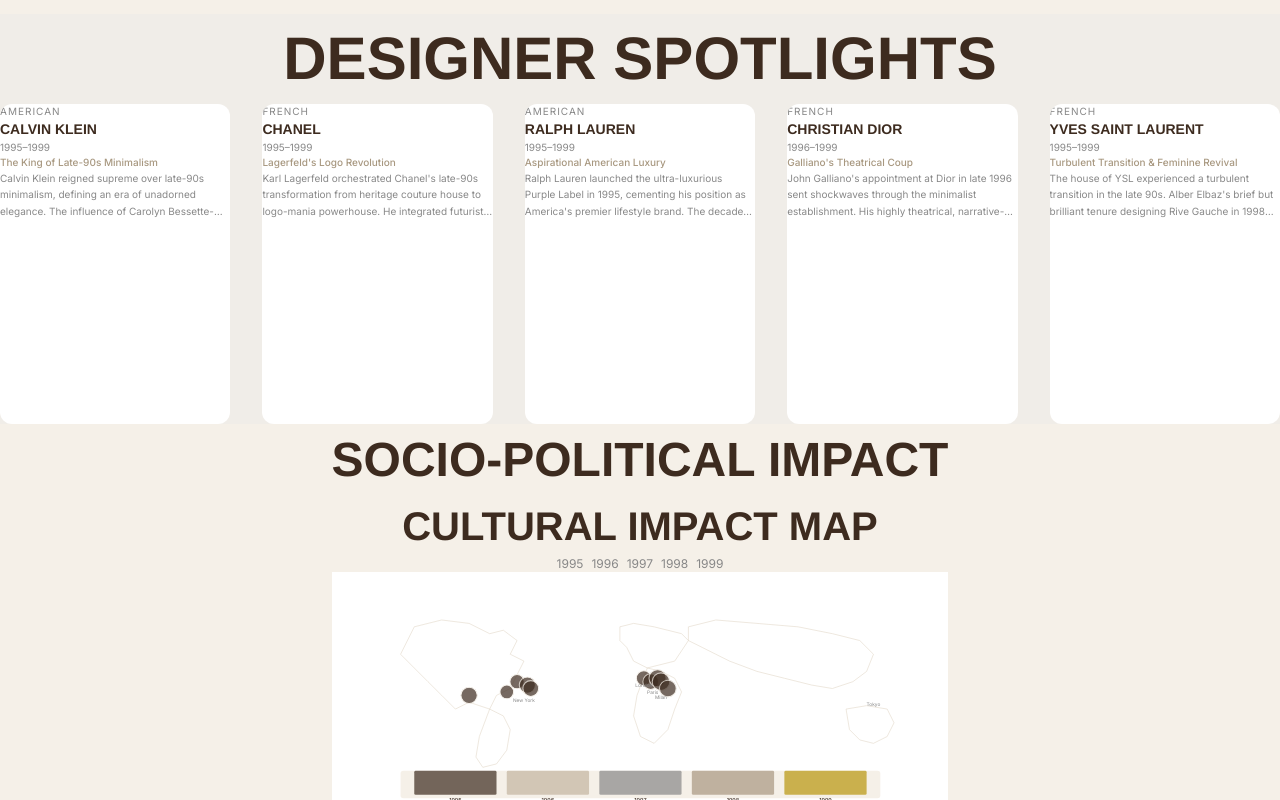
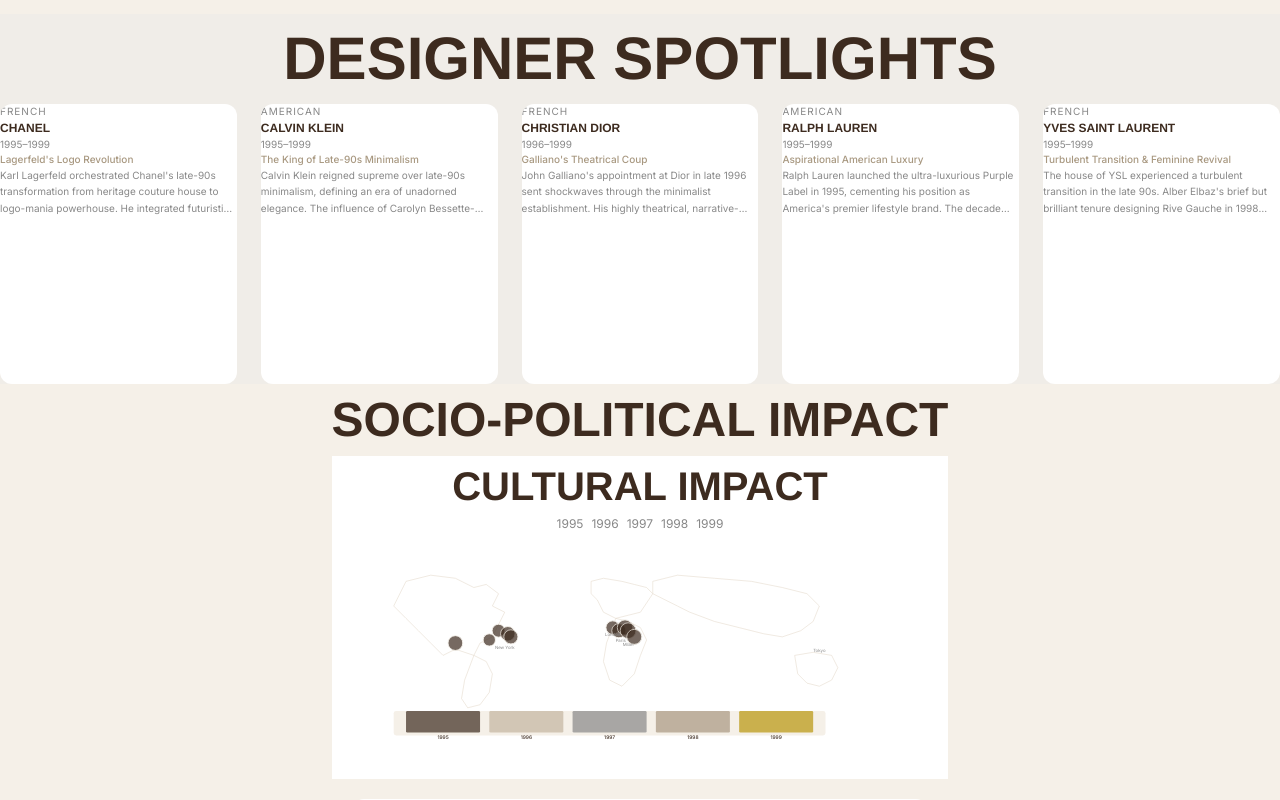
Before and after one commit to a0-s0/HUDT_Y2_AS, a Next.js app: page / in a window 1280 px wide. Shown: the part 940-1740 px from the top of the page. Built offline with nearby package versions, Linux system fonts and the light colour scheme.

Commit message:
feat: bigger world map, reorder designer cards French-American, smaller cards with more padding

```diff
--- a/src/app/page.tsx
+++ b/src/app/page.tsx
@@ -27,7 +27,7 @@
         <TrendQuiz />
       </div>
 
-      <div className="pb-32"></div>
+      <div className="pb-48"></div>
 
       <footer className="py-20 px-4">
         <div className="max-w-7xl mx-auto text-center">
--- a/src/components/DesignerSpotlights.tsx
+++ b/src/components/DesignerSpotlights.tsx
@@ -23,7 +23,7 @@
             </h2>
           </motion.div>
 
-          <div className="grid grid-cols-1 sm:grid-cols-2 lg:grid-cols-3 xl:grid-cols-5 gap-6 md:gap-8 justify-center">
+          <div className="grid grid-cols-1 sm:grid-cols-2 lg:grid-cols-3 xl:grid-cols-5 gap-4 md:gap-6 justify-center">
             {designerData.map((designer, index) => (
               <motion.div
                 key={designer.id}
@@ -34,19 +34,19 @@
                 onClick={() => setSelectedDesigner(designer)}
                 className="relative group cursor-pointer"
               >
-                <div className="relative h-[320px] overflow-hidden bg-white rounded-xl">
-                  <div className="relative z-10 p-6">
-                    <p className="font-body text-silver tracking-widest uppercase text-[10px] mb-3">
+                <div className="relative h-[280px] overflow-hidden bg-white rounded-xl">
+                  <div className="relative z-10 p-8">
+                    <p className="font-body text-silver tracking-widest uppercase text-[10px] mb-4">
                       {designer.nationality}
                     </p>
-                    <h3 className="font-heading text-[12px] md:text-[14px] font-bold uppercase text-deep-brown mb-3 whitespace-nowrap overflow-hidden text-ellipsis px-4">
+                    <h3 className="font-heading text-[11px] md:text-[12px] font-bold uppercase text-deep-brown mb-4 whitespace-nowrap overflow-hidden text-ellipsis px-8">
                       {designer.name}
                     </h3>
-                    <p className="font-body text-silver text-[10px] px-4">{designer.period}</p>
+                    <p className="font-body text-silver text-[10px] px-8">{designer.period}</p>
                   </div>
 
-                  <div className="relative z-10 px-6 pb-6 flex-1">
-                    <p className="text-beige-dark text-[10px] font-medium mb-3">
+                  <div className="relative z-10 px-8 pb-8 flex-1">
+                    <p className="text-beige-dark text-[10px] font-medium mb-4">
                       {designer.title}
                     </p>
                     <p className="font-body text-silver text-[10px] leading-relaxed mb-4 line-clamp-3">
--- a/src/components/WorldMap.tsx
+++ b/src/components/WorldMap.tsx
@@ -58,11 +58,11 @@
 
   return (
     <div>
-      <div className="flex flex-col items-center mb-8">
+      <div className="relative w-full overflow-hidden bg-white p-8 md:p-12 flex flex-col items-center">
         <h3 className="font-heading text-[28px] md:text-[40px] font-bold uppercase text-deep-brown mb-4 text-center">
-          Cultural Impact Map
+          Cultural Impact
         </h3>
-        <div className="flex gap-2 justify-center">
+        <div className="flex gap-2 justify-center mb-6">
           {[1995, 1996, 1997, 1998, 1999].map((year) => (
             <button
               key={year}
@@ -79,11 +79,8 @@
             </button>
           ))}
         </div>
-      </div>
-
-      <div className="relative w-full overflow-hidden bg-white p-6 md:p-8 flex flex-col items-center">
         <svg
-          viewBox="0 0 900 340"
+          viewBox="0 0 1000 400"
           className="w-full h-auto"
           xmlns="http://www.w3.org/2000/svg"
         >
--- a/src/data/designerData.ts
+++ b/src/data/designerData.ts
@@ -1,4 +1,29 @@
 export const designerData = [
+  {
+    id: "chanel",
+    name: "Chanel",
+    nationality: "French",
+    title: "Lagerfeld's Logo Revolution",
+    period: "1995–1999",
+    description:
+      "Karl Lagerfeld orchestrated Chanel's late-90s transformation from heritage couture house to logo-mania powerhouse. He integrated futuristic and tech materials into classic tweed, branded sporting goods (surfboards, skis), and pioneered boxier, cropped silhouettes that heralded the Y2K era.",
+    signature: [
+      "Logo-mania and branded sporting goods",
+      "Futuristic tech-material tweeds",
+      "Boxier, cropped silhouettes",
+      "Y2K-ready accessories",
+    ],
+    palette: [
+      { name: "Chanel Black", hex: "#111111" },
+      { name: "Chanel White", hex: "#FFFFFF" },
+      { name: "Chanel Gold", hex: "#D4AF37" },
+      { name: "Silver", hex: "#C0C0C0" },
+      { name: "Camellia Pink", hex: "#E8B4B8" },
+    ],
+    fabrics: ["Classic tweed", "Holographic lamé", "Technical neoprene", "Quilted lambskin"],
+    mood: "Heritage meets the future",
+    image: "https://images.unsplash.com/photo-1509631179647-017733169320?w=600&h=800&fit=crop",
+  },
   {
     id: "calvin-klein",
     name: "Calvin Klein",
@@ -25,29 +50,29 @@
     image: "https://images.unsplash.com/photo-1558618666-fcd25c85f82e?w=600&h=800&fit=crop",
   },
   {
-    id: "chanel",
-    name: "Chanel",
+    id: "dior",
+    name: "Christian Dior",
     nationality: "French",
-    title: "Lagerfeld's Logo Revolution",
-    period: "1995–1999",
+    title: "Galliano's Theatrical Coup",
+    period: "1996–1999",
     description:
-      "Karl Lagerfeld orchestrated Chanel's late-90s transformation from heritage couture house to logo-mania powerhouse. He integrated futuristic and tech materials into classic tweed, branded sporting goods (surfboards, skis), and pioneered boxier, cropped silhouettes that heralded the Y2K era.",
+      "John Galliano's appointment at Dior in late 1996 sent shockwaves through the minimalist establishment. His highly theatrical, narrative-driven couture shows—most notably the 1998 Palais Garnier show staged as a Victorian opera—transformed fashion into immersive spectacle. The 1999 Dior Saddle Bag became the decade's most coveted accessory.",
     signature: [
-      "Logo-mania and branded sporting goods",
-      "Futuristic tech-material tweeds",
-      "Boxier, cropped silhouettes",
-      "Y2K-ready accessories",
+      "1998 Palais Garnier couture show",
+      "Dior Saddle Bag (1999)",
+      "Theatrical narrative-driven shows",
+      "Bias-cut historical revival",
     ],
     palette: [
-      { name: "Chanel Black", hex: "#111111" },
-      { name: "Chanel White", hex: "#FFFFFF" },
-      { name: "Chanel Gold", hex: "#D4AF37" },
-      { name: "Silver", hex: "#C0C0C0" },
-      { name: "Camelia Pink", hex: "#E8B4B8" },
+      { name: "Dior Grey", hex: "#808080" },
+      { name: "Opera Red", hex: "#8B0000" },
+      { name: "Antique Gold", hex: "#CFB53B" },
+      { name: "Midnight", hex: "#191970" },
+      { name: "Pearl", hex: "#FDEEF4" },
     ],
-    fabrics: ["Classic tweed", "Holographic lamé", "Technical neoprene", "Quilted lambskin"],
-    mood: "Heritage meets the future",
-    image: "https://images.unsplash.com/photo-1509631179647-017733169320?w=600&h=800&fit=crop",
+    fabrics: ["Silk taffeta", "Vintage lace", "Hand-beaded organza", "Crinkled chiffon"],
+    mood: "Romantic theatrical excess",
+    image: "https://images.unsplash.com/photo-1515886657613-9f3515b0c78f?w=600&h=800&fit=crop",
   },
   {
     id: "ralph-lauren",
@@ -75,31 +100,6 @@
     image: "https://images.unsplash.com/photo-1539109136881-3be0616acf4b?w=600&h=800&fit=crop",
   },
   {
-    id: "dior",
-    name: "Christian Dior",
-    nationality: "French",
-    title: "Galliano's Theatrical Coup",
-    period: "1996–1999",
-    description:
-      "John Galliano's appointment at Dior in late 1996 sent shockwaves through the minimalist establishment. His highly theatrical, narrative-driven couture shows—most notably the 1998 Palais Garnier show staged as a Victorian opera—transformed fashion into immersive spectacle. The 1999 Dior Saddle Bag became the decade's most coveted accessory.",
-    signature: [
-      "1998 Palais Garnier couture show",
-      "Dior Saddle Bag (1999)",
-      "Theatrical narrative-driven shows",
-      "Bias-cut historical revival",
-    ],
-    palette: [
-      { name: "Dior Grey", hex: "#808080" },
-      { name: "Opera Red", hex: "#8B0000" },
-      { name: "Antique Gold", hex: "#CFB53B" },
-      { name: "Midnight", hex: "#191970" },
-      { name: "Pearl", hex: "#FDEEF4" },
-    ],
-    fabrics: ["Silk taffeta", "Vintage lace", "Hand-beaded organza", "Crinkled chiffon"],
-    mood: "Romantic theatrical excess",
-    image: "https://images.unsplash.com/photo-1515886657613-9f3515b0c78f?w=600&h=800&fit=crop",
-  },
-  {
     id: "ysl",
     name: "Yves Saint Laurent",
     nationality: "French",
@@ -120,7 +120,7 @@
       { name: "Noir", hex: "#0A0A0A" },
       { name: "Ivory", hex: "#FFFFF0" },
     ],
-    fabrics: ["Silk jersey", "Sequined tulle", "Velvet", "Leather"],
+    fabrics: ["Silk jersey", "Sequinned tulle", "Velvet", "Leather"],
     mood: "Soft femininity in turbulent times",
     image: "https://images.unsplash.com/photo-1496747611176-843222e1e57c?w=600&h=800&fit=crop",
   },
```
